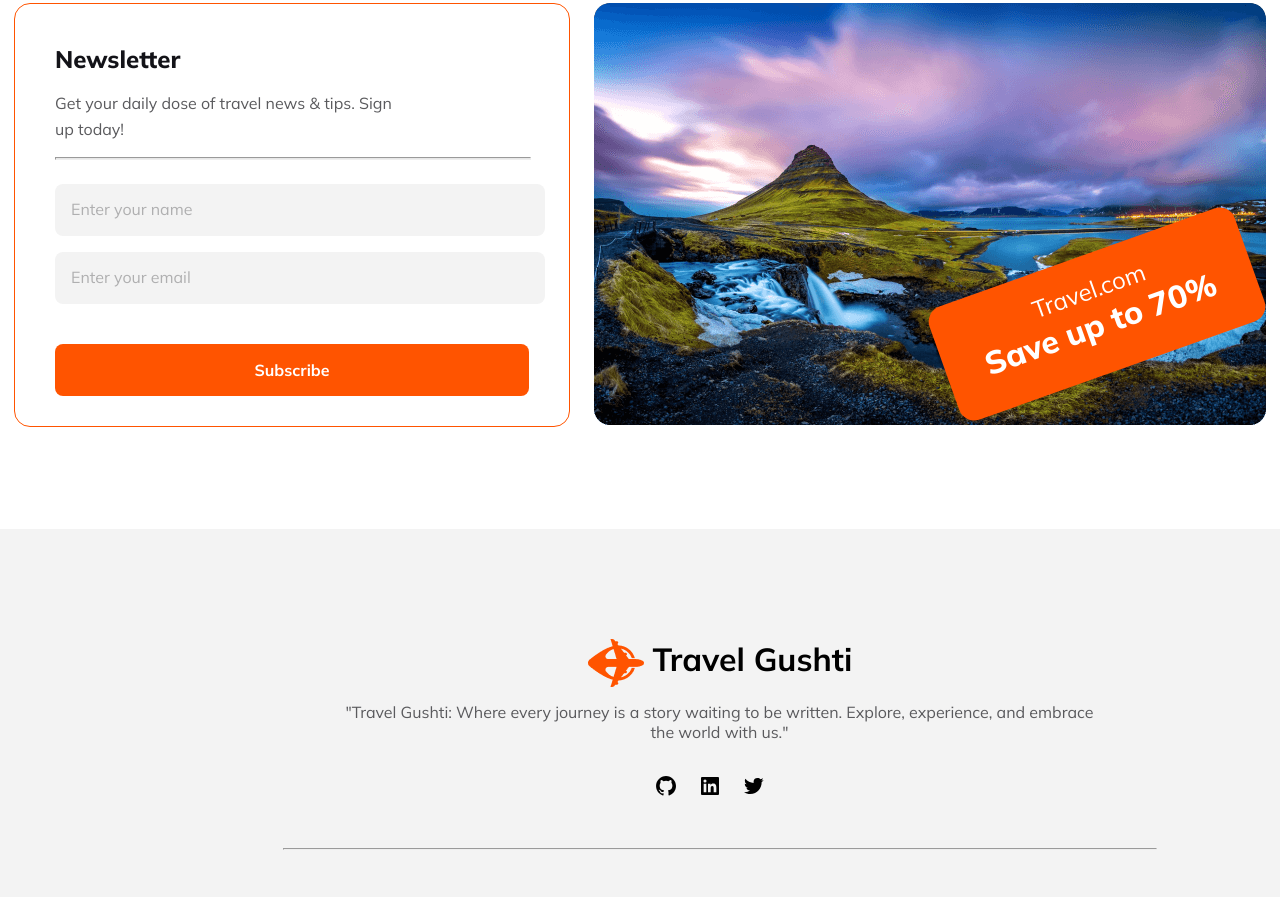
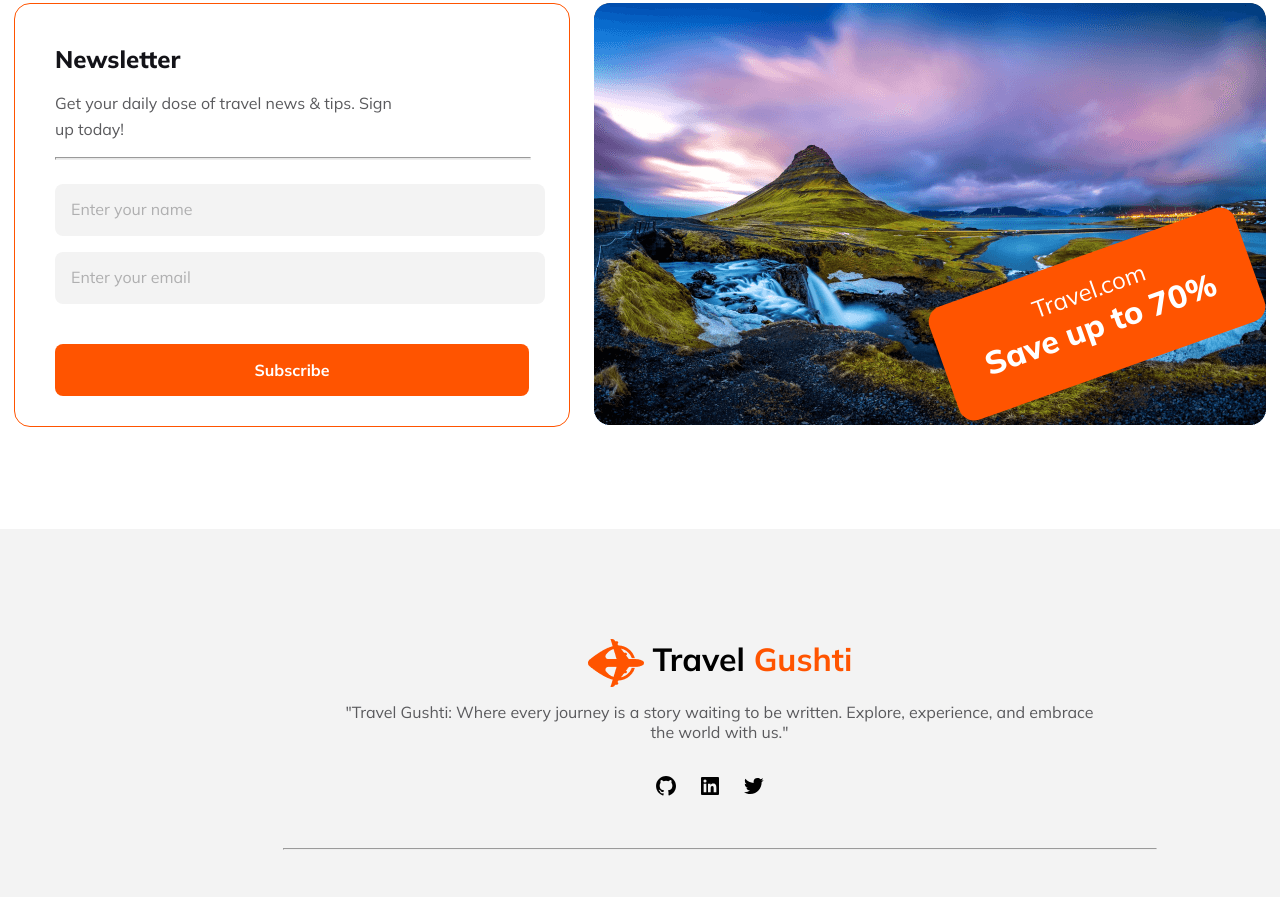
Before and after one commit to Code-HuntingX/Assignment2-b9, a plain HTML site: page index.html in a window 1280 px wide. Shown: the part 3552-4449 px from the top of the page. Drawn offline with nearby package versions, Linux system fonts and the light colour scheme.

Commit message:
color changes footer text logo

```diff
--- a/index.html
+++ b/index.html
@@ -165,7 +165,7 @@
     <footer>
         <div class="footer-logo-name">
             <img src="./images/logo.png" alt="">
-            <h1>&nbsp;Travel <span color: #FF5400;>Gushti</span></h1>
+            <h1>&nbsp;Travel <span style="color: #FF5400;">Gushti</span></h1>
         </div>
         <div>
             <p class="footer-description">
```
